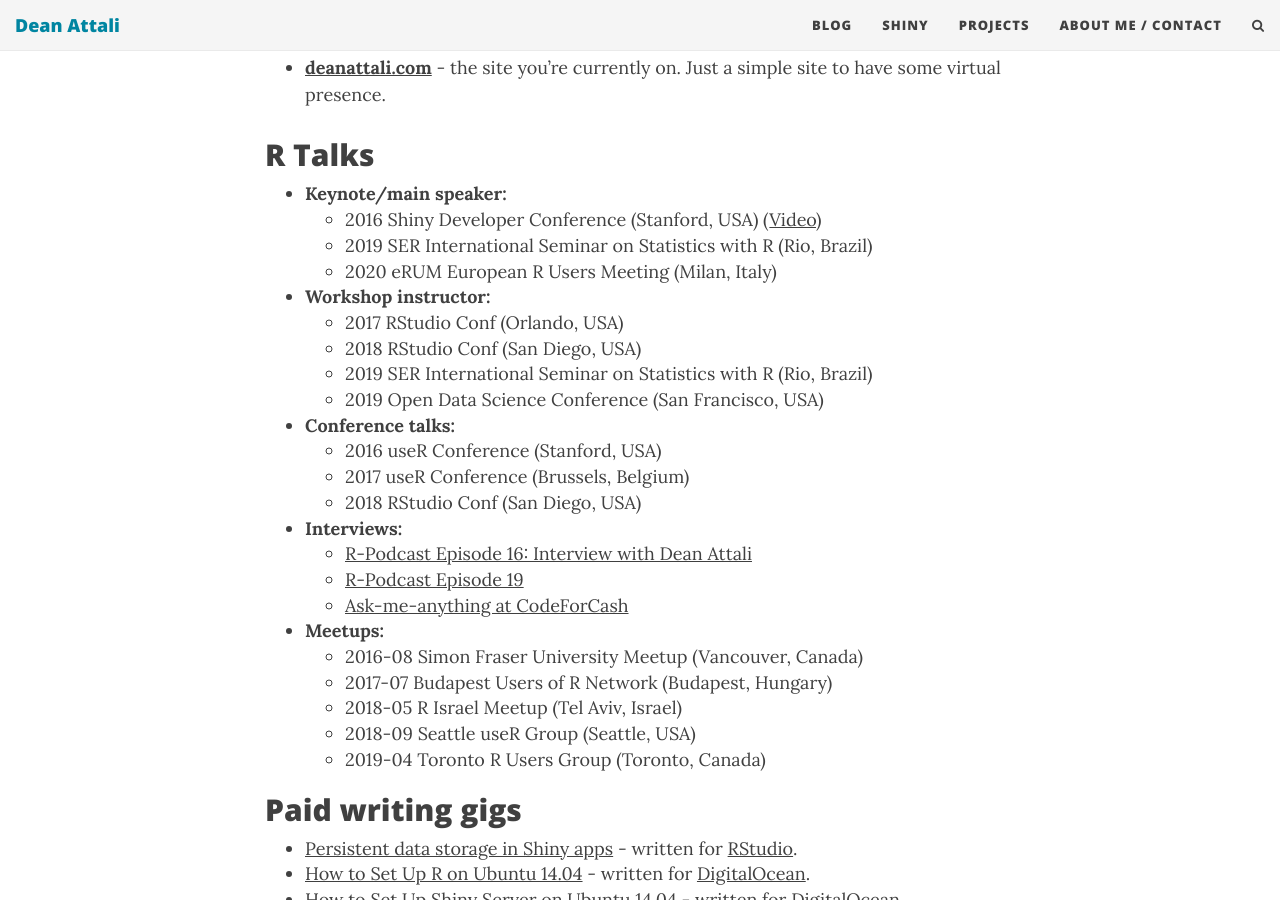
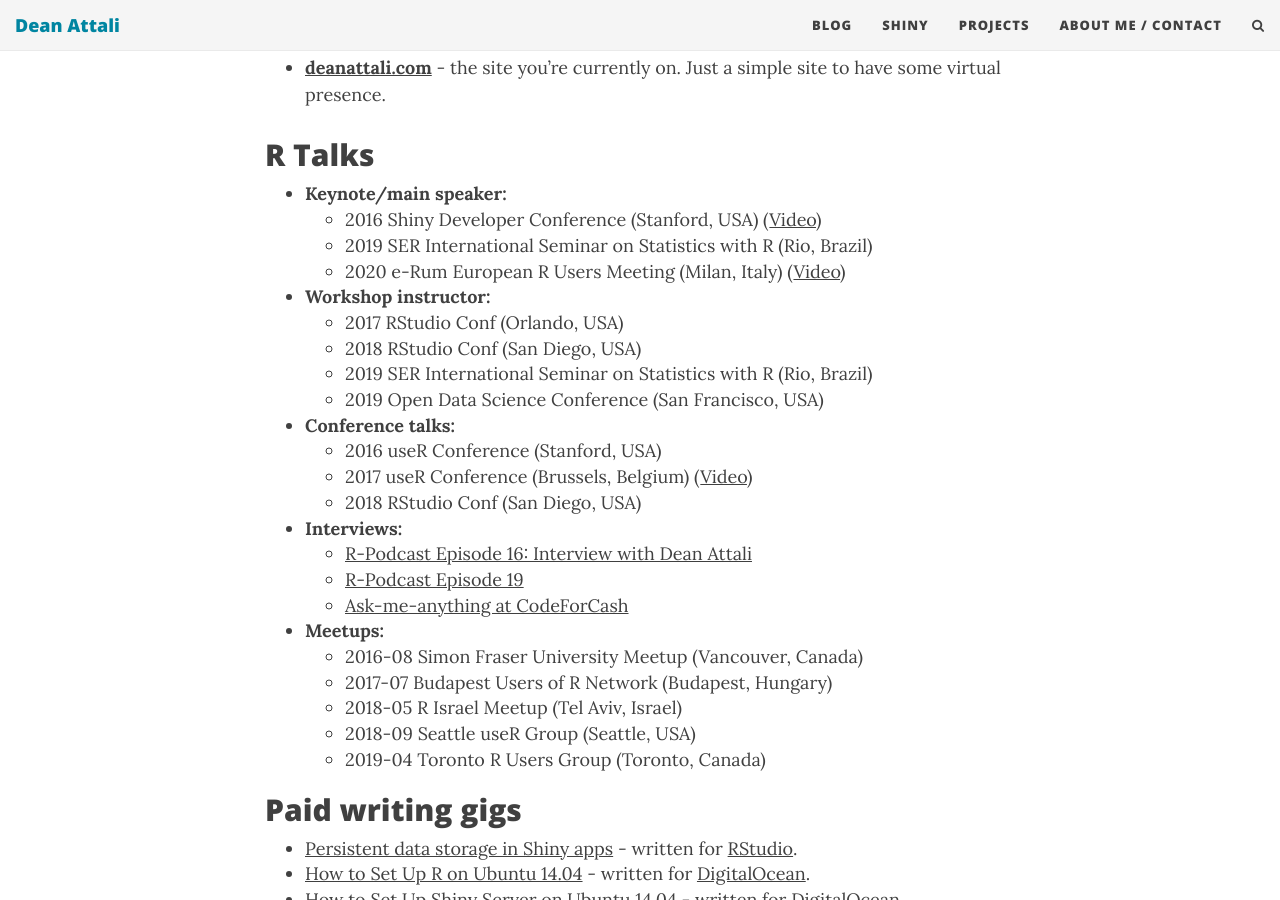
Before and after one commit to daattali/daattali.github.io, a Jekyll site: the page built from projects.md, in a window 1280 px wide and 900 px high, scrolled down 3862 px. Built offline with Jekyll 4.4.1, drawn with Linux system fonts in a browser that asks for light colours; nearby versions of some CDN libraries; comment, search, counter and statistics services are not loaded.

Commit message:
add e-Rum talk video

```diff
--- a/projects.md
+++ b/projects.md
@@ -86,7 +86,7 @@ If you got here after reading some of my blog posts, you'll know that I'm a big
 - **Keynote/main speaker:**
   - 2016 Shiny Developer Conference (Stanford, USA) ([Video](https://deanattali.com/shinyjs-shinydevcon-2016/))
   - 2019 SER International Seminar on Statistics with R (Rio, Brazil)
-  - 2020 eRUM European R Users Meeting (Milan, Italy)
+  - 2020 e-Rum European R Users Meeting (Milan, Italy) ([Video](https://www.youtube.com/watch?v=kbiCCRxmDm8))
 - **Workshop instructor:**
   - 2017 RStudio Conf (Orlando, USA)
   - 2018 RStudio Conf (San Diego, USA)
@@ -94,7 +94,7 @@ If you got here after reading some of my blog posts, you'll know that I'm a big
   - 2019 Open Data Science Conference (San Francisco, USA)
 - **Conference talks:**
   - 2016 useR Conference (Stanford, USA)
-  - 2017 useR Conference (Brussels, Belgium)
+  - 2017 useR Conference (Brussels, Belgium) ([Video](https://www.youtube.com/watch?v=eq8TUOxpBpM))
   - 2018 RStudio Conf (San Diego, USA)
 - **Interviews:**
   - [R-Podcast Episode 16: Interview with Dean Attali](https://r-podcast.org/posts/the-r-podcast-episode-16-interview-with-dean-attali.html)
```
